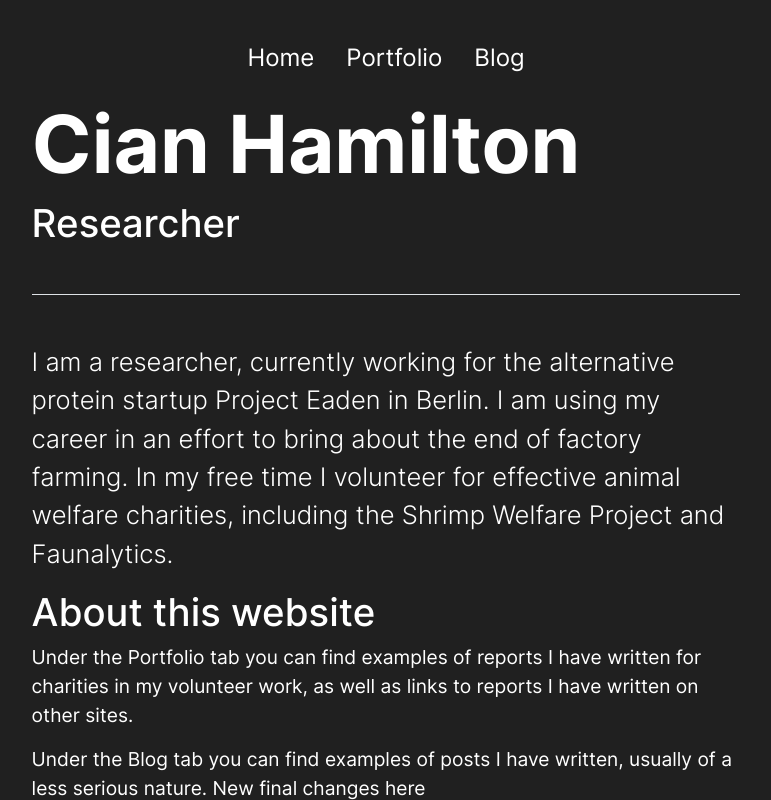
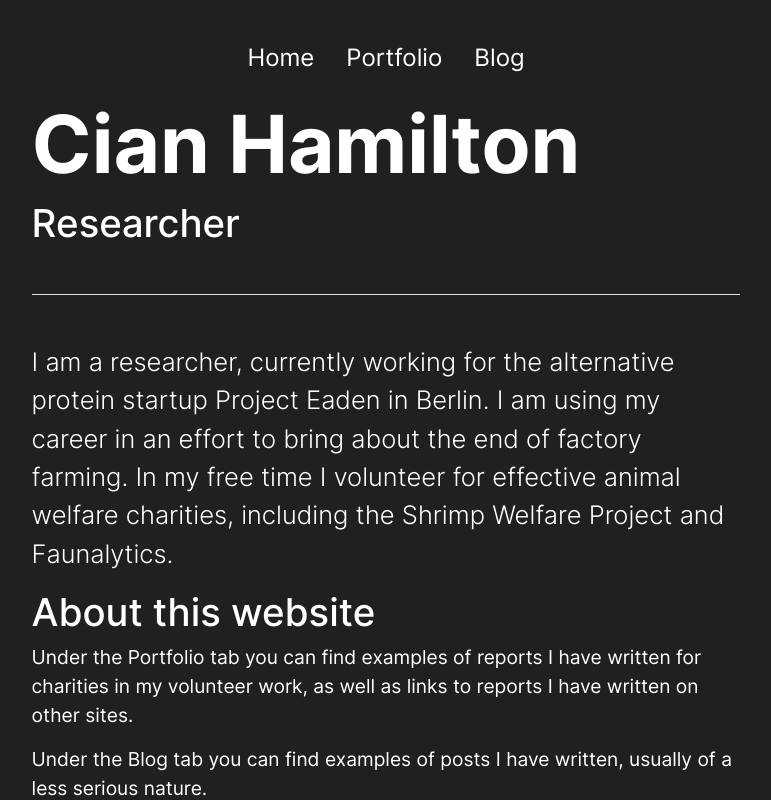
Before and after one commit to cianhammo/cianhammo.github.io, a plain HTML site: page home.html in a window 1280 px wide. Shown: the top 800 px of the page, without its empty margins (254-1025 px from the left). Drawn offline with Linux system fonts and the light colour scheme.

Commit message:
Update home.html

```diff
--- a/home.html
+++ b/home.html
@@ -109,7 +109,6 @@
 
           Under the Blog tab you can find examples of posts I have written, usually of a less serious nature.
 
-          New final changes here
           </p>
         </div>
       </div>
```
